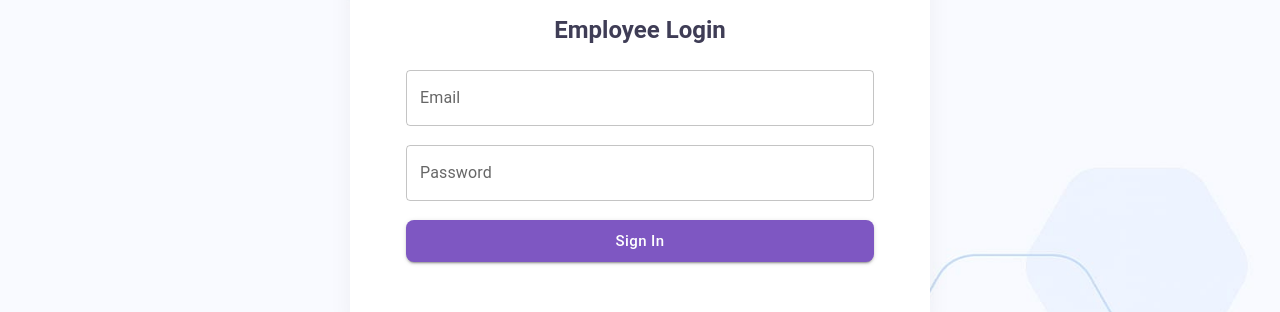
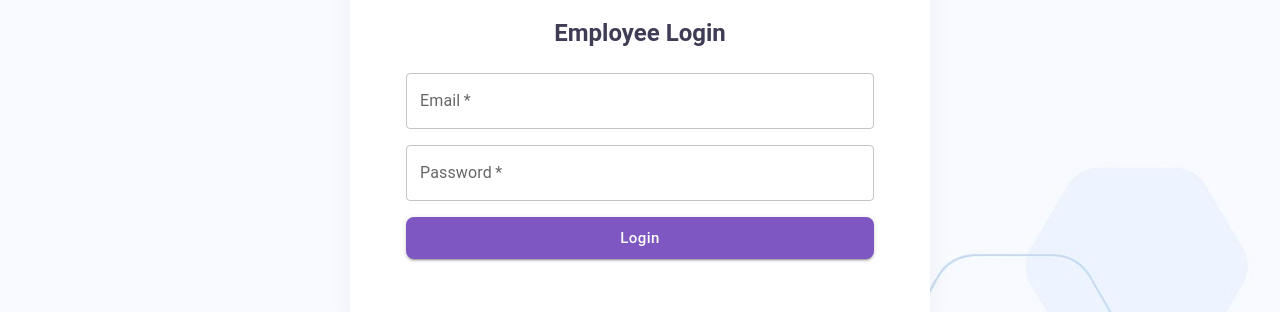
Before and after one commit to glenleedev/dexa-fullstack-test, a React (Vite) app in the folder frontend-employee/: page /login in a window 1280 px wide. Shown: the part 258-570 px from the top of the page. Built offline with nearby package versions, Linux system fonts and the light colour scheme.

Commit message:
refactor: (frontend-emp): move login form api call

```diff
--- a/frontend-employee/src/components/LoginForm.tsx
+++ b/frontend-employee/src/components/LoginForm.tsx
@@ -1,64 +1,28 @@
 import { useState } from "react";
-import {
-  TextField,
-  Button,
-} from "@mui/material";
-import axios from "axios"
-import Cookies from "js-cookie"
-import Swal from "sweetalert2"
+import { Box, TextField, Button } from "@mui/material";
 
-export default function LoginForm() {
+type Props = {
+  onSubmit: (data: { email: string; password: string }) => void;
+  loading?: boolean;
+};
+
+export default function LoginForm({ onSubmit, loading }: Props) {
   const [email, setEmail] = useState("");
   const [password, setPassword] = useState("");
-  const [emailError, setEmailError] = useState<string>();
-  const [passwordError, setPasswordError] = useState<string>();
 
-  const handleSubmit = async (e: React.FormEvent) => {
+  const handleSubmit = (e: React.FormEvent) => {
     e.preventDefault();
-    setEmailError(undefined);
-    setPasswordError(undefined);
-    let valid = true;
-
-    if (!email) {
-      setEmailError("Email is required");
-      valid = false;
-    } else if (!/^[^\s@]+@[^\s@]+\.[^\s@]+$/.test(email)) {
-      setEmailError("Enter a valid email address");
-      valid = false;
-    }
-    if (!password) {
-      setPasswordError("Password is required");
-      valid = false;
-    }
-
-    if (valid) {
-      try {
-        const res = await axios.post(`${import.meta.env.VITE_BACKEND_APIURL}/auth/login`, { email, password });
-        if (res.data.access_token) {
-          Cookies.set("jwt", res.data.access_token);
-          window.location.href = "/app";
-        }
-      } catch (err: any) {
-        if (err.response.status === 401) {
-          Swal.fire({ icon: "error", title: "Invalid username or password" });
-        } else Swal.fire({ icon: "error", title: "Login failed" });
-      }
-    }
+    onSubmit({ email, password });
   };
 
   return (
-    <form
-      onSubmit={handleSubmit}
-      style={{ display: "flex", flexDirection: "column", gap: "1.2rem" }}
-    >
+    <Box component="form" onSubmit={handleSubmit} sx={{ display: "flex", flexDirection: "column", gap: 2 }}>
       <TextField
         label="Email"
         value={email}
         onChange={(e) => setEmail(e.target.value)}
         fullWidth
-        error={Boolean(emailError)}
-        helperText={emailError}
-        variant="outlined"
+        required
       />
       <TextField
         label="Password"
@@ -66,9 +30,7 @@ export default function LoginForm() {
         value={password}
         onChange={(e) => setPassword(e.target.value)}
         fullWidth
-        error={Boolean(passwordError)}
-        helperText={passwordError}
-        variant="outlined"
+        required
       />
       <Button
         type="submit"
@@ -82,8 +44,8 @@ export default function LoginForm() {
           "&:hover": { backgroundColor: "#673AB7" },
         }}
       >
-        Sign In
+        {loading ? "Logging in..." : "Login"}
       </Button>
-    </form>
+    </Box>
   );
 }
--- a/frontend-employee/src/pages/LoginPage.tsx
+++ b/frontend-employee/src/pages/LoginPage.tsx
@@ -1,12 +1,29 @@
+import { useState } from "react";
+import axios from "axios";
+import Cookies from "js-cookie";
+import { CardContent, Typography, Box } from "@mui/material";
+import CustomCard from "../components/CustomCard";
 import LoginForm from "../components/LoginForm";
-import {
-  CardContent,
-  Typography,
-  Box,
-} from "@mui/material";
-import CustomCard from "../components/CustomCard";
+import Swal from "sweetalert2";
 
 export default function LoginPage() {
+  const [loading, setLoading] = useState(false);
+
+  const handleLogin = async (data: { email: string; password: string }) => {
+    try {
+      setLoading(true);
+      const res = await axios.post(`${import.meta.env.VITE_BACKEND_APIURL}/auth/login`, data);
+      if (res.data.access_token) {
+        Cookies.set("jwt", res.data.access_token);
+        window.location.href = "/app/attendance";
+      }
+    } catch (err: any) {
+      Swal.fire({ icon: "error", title: "Login Failed", text: "Invalid email or password" });
+    } finally {
+      setLoading(false);
+    }
+  };
+
   return (
     <Box
       sx={{
@@ -26,8 +43,7 @@ export default function LoginPage() {
           >
             Employee Login
           </Typography>
-          <LoginForm />
-
+          <LoginForm onSubmit={handleLogin} loading={loading} />
         </CardContent>
       </CustomCard>
     </Box>
```
